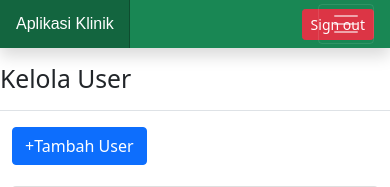
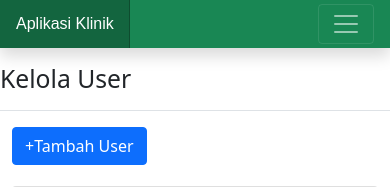
Before and after one commit to w180118s/cetak-ijazah, a Flask app: page /kelola_user in a window 390 px wide. Shown: the top 187 px of the page. Run offline with Flask 2, Linux system fonts and the light colour scheme; the visitor is signed in with stand-in values (Sample User, id 1); data comes from the database, SQL or seed files in the repository; some libraries are stand-ins or nearby versions.

Commit message:
perbaikan tombol logout

```diff
--- a/templates/includes/header.html
+++ b/templates/includes/header.html
@@ -3,7 +3,7 @@
 	  <button class="navbar-toggler position-absolute d-md-none collapsed" type="button" data-bs-toggle="collapse" data-bs-target="#sidebarMenu" aria-controls="sidebarMenu" aria-expanded="false" aria-label="Toggle navigation">
 		<span class="navbar-toggler-icon"></span>
 	  </button>
-	    <ul class="navbar-nav px-3">
+	    <ul class="navbar-nav px-3 d-none d-md-block">
 			<li class="nav-item text-nowrap">
 			  <a class="btn btn-sm btn-danger" href="/logout">Sign out</a>
 			</li>
--- a/templates/index.html
+++ b/templates/index.html
@@ -53,9 +53,9 @@
 	}
 
 	@media (max-width: 767.98px) {
-	  .sidebar {
+	  /* .sidebar {
 		top: 5rem;
-	  }
+	  } */
 	}
 
 	.sidebar-sticky {
--- a/templates/user.html
+++ b/templates/user.html
@@ -106,7 +106,7 @@
                                                 </div>
                                                 <div class="mb-3">
                                                     <label for="recipient-name" class="col-form-label">Password:</label>
-                                                    <input type="password" class="form-control" name="password" id="recipient-name">
+                                                    <input type="password" class="form-control" name="password" id="recipient-name" required>
                                                 </div>
                                                 <div class="mb-3">
                                                     <label for="validationCustom04" class="form-label">Level</label>
```
